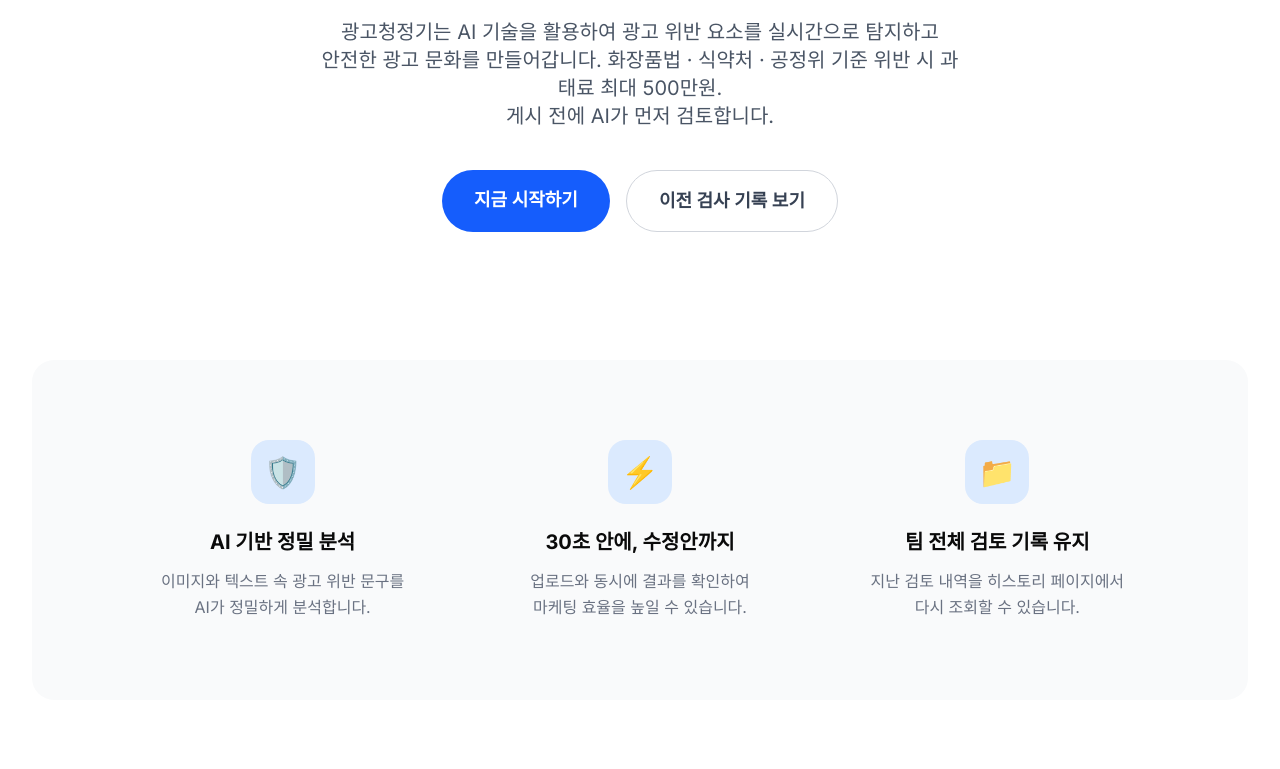
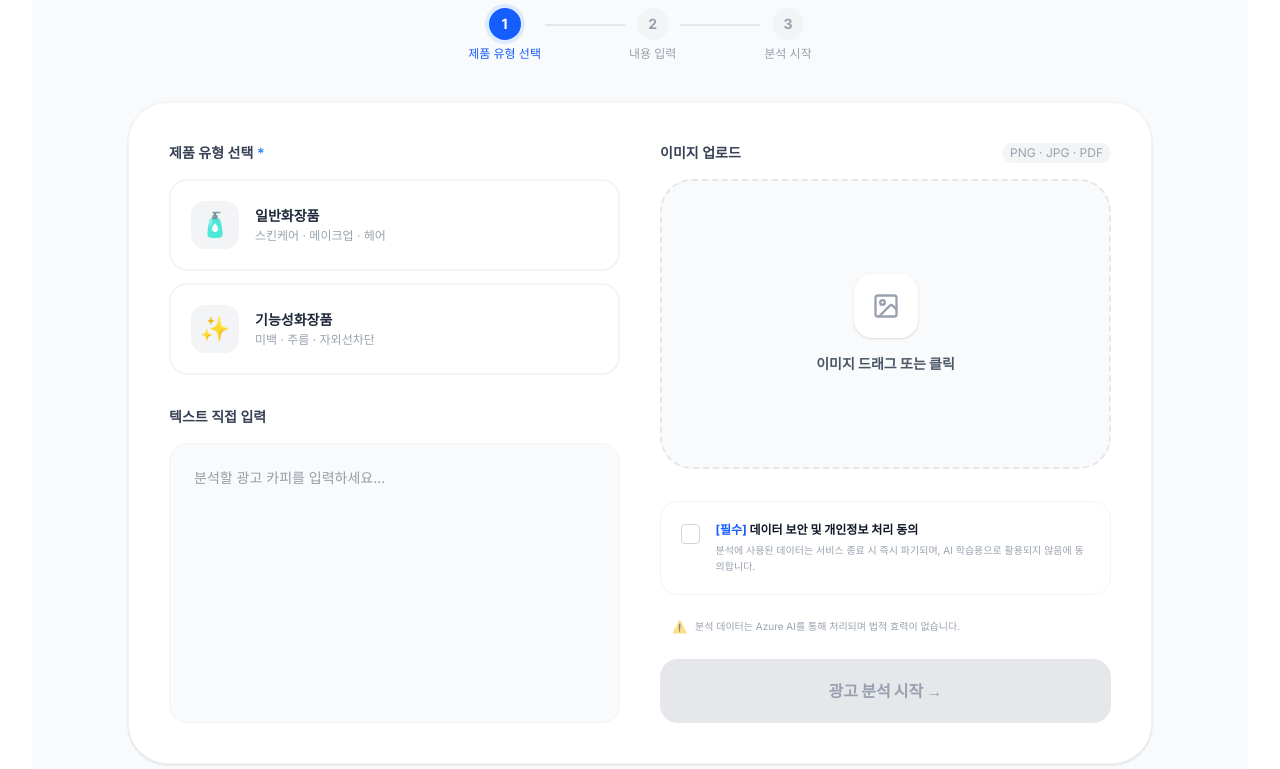
Before and after one commit to sihyunn0102-sys/TEAM1, a Next.js app in the folder frontend/: page / in a window 1280 px wide. Shown: the part 291-1060 px from the top of the page. Built offline with nearby package versions, Linux system fonts and the light colour scheme.

Commit message:
Update page.tsx 수정 롤백

```diff
--- a/frontend/src/app/page.tsx
+++ b/frontend/src/app/page.tsx
@@ -1,86 +1,252 @@
-import Link from "next/link";
+"use client";
 
-export default function Home() {
+import { useRef, useState, useEffect } from "react";
+import { useRouter } from "next/navigation";
+import { Upload, FileText, Type, AlertCircle, X, CheckCircle2, ShieldCheck, ArrowRight, Image as ImageIcon } from "lucide-react";
+
+// 1. [반영] 의약외품 제거 및 기존 카테고리 ID 유지
+const categories = [
+  {
+    id: "general",
+    label: "일반화장품",
+    desc: "스킨케어 · 메이크업 · 헤어",
+    icon: "🧴",
+    productType: "general_cosmetic",
+  },
+  {
+    id: "functional",
+    label: "기능성화장품",
+    desc: "미백 · 주름 · 자외선차단",
+    icon: "✨",
+    productType: "functional_cosmetic",
+  },
+];
+
+function Stepper({ current }: { current: number }) {
+  const steps = ["제품 유형 선택", "내용 입력", "분석 시작"];
   return (
-    <div className="flex flex-col items-center">
-      {/* Hero Section */}
-      <section className="w-full py-20 md:py-32 flex flex-col items-center text-center">
-        <h1 className="text-4xl md:text-6xl font-extrabold tracking-tight text-gray-900 mb-6">
-          광고 심의, <br className="md:hidden" />
-          <span className="text-blue-600">더 깨끗하고 확실하게</span>
-        </h1>
-        <p className="text-lg md:text-xl text-gray-600 max-w-2xl mb-10 px-4">
-          광고청정기는 AI 기술을 활용하여 광고 위반 요소를 실시간으로 탐지하고
-          <br />
-          안전한 광고 문화를 만들어갑니다. 화장품법 · 식약처 · 공정위 기준 위반 시 과태료 최대 500만원.
-          <br />
-          게시 전에 AI가 먼저 검토합니다.
-        </p>
-        <div className="flex gap-4">
-          <Link
-            href="/upload"
-            className="rounded-full bg-blue-600 px-8 py-4 text-lg font-semibold text-white transition-all hover:bg-blue-700 hover:shadow-lg"
-          >
-            지금 시작하기
-          </Link>
-          <Link
-            href="/history"
-            className="rounded-full border border-gray-300 bg-white px-8 py-4 text-lg font-semibold text-gray-700 transition-all hover:bg-gray-50"
-          >
-            이전 검사 기록 보기
-          </Link>
-        </div>
-      </section>
-
-      {/* Service Features Section */}
-      <section className="w-full py-20 bg-gray-50 rounded-3xl px-8">
-        <div className="max-w-5xl mx-auto grid grid-cols-1 md:grid-cols-3 gap-12">
-          <div className="flex flex-col items-center text-center">
-            <div className="w-16 h-16 bg-blue-100 rounded-2xl flex items-center justify-center text-3xl mb-6">
-              🛡️
+    <div className="flex items-center justify-center gap-0 mb-10">
+      {steps.map((label, i) => {
+        const idx = i + 1;
+        const isDone = current > idx;
+        const isActive = current === idx;
+        return (
+          <div key={i} className="flex items-center">
+            <div className="flex flex-col items-center">
+              <div className={`w-8 h-8 rounded-full flex items-center justify-center text-sm font-bold transition-all duration-200 ${isDone ? "bg-blue-600 text-white" : isActive ? "bg-blue-600 text-white ring-4 ring-blue-100" : "bg-gray-100 text-gray-400"}`}>
+                {isDone ? "✓" : idx}
+              </div>
+              <span className={`mt-1.5 text-xs font-medium whitespace-nowrap ${isActive || isDone ? "text-blue-600" : "text-gray-400"}`}>{label}</span>
             </div>
-            <h3 className="text-xl font-bold mb-3">AI 기반 정밀 분석</h3>
-            <p className="text-gray-500 leading-relaxed">
-              이미지와 텍스트 속 광고 위반 문구를 <br /> AI가 정밀하게
-              분석합니다.
-            </p>
+            {i < steps.length - 1 && <div className={`w-20 h-0.5 mb-5 mx-1 transition-all duration-200 ${current > idx ? "bg-blue-600" : "bg-gray-200"}`} />}
           </div>
-          <div className="flex flex-col items-center text-center">
-            <div className="w-16 h-16 bg-blue-100 rounded-2xl flex items-center justify-center text-3xl mb-6">
-              ⚡
-            </div>
-            <h3 className="text-xl font-bold mb-3">30초 안에, 수정안까지</h3>
-            <p className="text-gray-500 leading-relaxed">
-              업로드와 동시에 결과를 확인하여 <br /> 마케팅 효율을 높일 수
-              있습니다.
-            </p>
-          </div>
-          <div className="flex flex-col items-center text-center">
-            <div className="w-16 h-16 bg-blue-100 rounded-2xl flex items-center justify-center text-3xl mb-6">
-              📁
-            </div>
-            <h3 className="text-xl font-bold mb-3">팀 전체 검토 기록 유지</h3>
-            <p className="text-gray-500 leading-relaxed">
-              지난 검토 내역을 히스토리 페이지에서 <br /> 다시 조회할 수
-              있습니다.
-            </p>
-          </div>
-        </div>
-      </section>
-
-      {/* Bottom CTA */}
-      <section className="w-full py-24 text-center">
-        <h2 className="text-3xl font-bold mb-8">준비되셨나요?</h2>
-        <p className="text-gray-600 mb-10">
-          지금 바로 광고 이미지를 업로드하고 위반 여부를 확인해 보세요.
-        </p>
-        <Link
-          href="/upload"
-          className="text-blue-600 font-bold text-xl hover:underline"
-        >
-          광고 분석하러 가기 &rarr;
-        </Link>
-      </section>
+        );
+      })}
     </div>
   );
 }
+
+export default function UploadPage() {
+  const router = useRouter();
+  const fileInputRef = useRef<HTMLInputElement | null>(null);
+  const textareaRef = useRef<HTMLTextAreaElement | null>(null);
+
+  const [selectedCategory, setSelectedCategory] = useState<string | null>(null);
+  const [text, setText] = useState("");
+  const [isDragging, setIsDragging] = useState(false);
+  const [file, setFile] = useState<File | null>(null);
+  const [previewUrl, setPreviewUrl] = useState<string | null>(null);
+  const [isAgreed, setIsAgreed] = useState(false);
+  const [loading, setLoading] = useState(false);
+  const [loadingStatus, setLoadingStatus] = useState("");
+
+  // 5-1. [반영] 텍스트 영역 동적 높이 조절
+  useEffect(() => {
+    if (textareaRef.current) {
+      textareaRef.current.style.height = "auto";
+      textareaRef.current.style.height = `${Math.max(280, textareaRef.current.scrollHeight)}px`;
+    }
+  }, [text]);
+
+  const handleFileSelect = (targetFile: File | null) => {
+    if (!targetFile) return;
+    const allowedTypes = ["image/png", "image/jpeg", "image/jpg", "application/pdf"];
+    if (!allowedTypes.includes(targetFile.type)) {
+      alert("이미지 또는 PDF 파일만 업로드 가능합니다.");
+      return;
+    }
+    setFile(targetFile);
+    if (targetFile.type.startsWith("image/")) {
+      const url = URL.createObjectURL(targetFile);
+      setPreviewUrl(url);
+    } else {
+      setPreviewUrl(null);
+    }
+  };
+
+  const handleAnalyze = async () => {
+    if (!selectedCategory) { alert("제품 유형을 선택하세요."); return; }
+    if (!text.trim() && !file) { alert("텍스트를 입력하거나 파일을 업로드하세요."); return; }
+    if (!isAgreed) { alert("데이터 처리에 동의해주세요."); return; }
+
+    setLoading(true);
+    try {
+      let finalContent = text.trim();
+
+      // 2. [반영] 텍스트와 파일 업로드 동시 처리 (OCR 추출 텍스트 병합)
+      if (file) {
+        setLoadingStatus("이미지에서 텍스트를 추출하고 있습니다...");
+        const formData = new FormData();
+        formData.append("file", file);
+        const ocrRes = await fetch("/api/ocr", { method: "POST", body: formData });
+        const ocrData = await ocrRes.json();
+
+        if (ocrData.text) {
+          finalContent = text.trim()
+            ? `${text.trim()}\n\n[이미지 추출 내용]\n${ocrData.text}`
+            : ocrData.text;
+        }
+      }
+
+      setLoadingStatus("표시광고법 위반 여부를 분석 중입니다...");
+      const category = categories.find((c) => c.id === selectedCategory);
+      const productType = category?.productType ?? "general_cosmetic";
+
+      const res = await fetch("/api/analyze", {
+        method: "POST",
+        headers: { "Content-Type": "application/json" },
+        body: JSON.stringify({ text: finalContent, product_type: productType }),
+      });
+
+      const data = await res.json();
+      localStorage.setItem("adguard_result", JSON.stringify(data));
+      router.push("/result");
+    } catch (error) {
+      alert("분석 중 오류가 발생했습니다. 다시 시도해주세요.");
+    } finally {
+      setLoading(false);
+      setLoadingStatus("");
+    }
+  };
+
+  const isReady = !!selectedCategory && (!!text.trim() || !!file) && isAgreed;
+  const currentStep = !selectedCategory ? 1 : !(text.trim() || file) ? 2 : 3;
+
+  return (
+    <div className="min-h-screen bg-gray-50 flex items-center justify-center px-6 py-12">
+      <div className="w-full max-w-5xl">
+        <div className="text-center mb-8">
+          <div className="inline-flex items-center gap-2 px-4 py-1.5 rounded-full bg-white border border-gray-200 text-xs text-gray-400 mb-5 shadow-sm">
+            <span className="w-1.5 h-1.5 rounded-full bg-green-400 animate-pulse" />
+            Azure AI 기반 광고 컴플라이언스 도구
+          </div>
+          <h1 className="text-4xl font-extrabold text-gray-900 mb-2 tracking-tight">광고청정기</h1>
+          <p className="text-gray-500 text-base">광고 문구와 이미지를 동시에 분석하여 위반 여부를 확인해 드립니다.</p>
+        </div>
+
+        <Stepper current={currentStep} />
+
+        <div className="bg-white rounded-[40px] shadow-sm border border-gray-100 p-10">
+          <div className="grid grid-cols-1 md:grid-cols-2 gap-10">
+            {/* 4. [반영] 카테고리 축소에 따른 텍스트 영역 확장 */}
+            <div className="space-y-8 flex flex-col">
+              <div>
+                <p className="text-sm font-semibold text-gray-700 mb-4">제품 유형 선택 <span className="text-blue-500">*</span></p>
+                <div className="grid grid-cols-1 gap-3">
+                  {categories.map((cat) => {
+                    const isSelected = selectedCategory === cat.id;
+                    return (
+                      <button key={cat.id} type="button" onClick={() => setSelectedCategory(cat.id)}
+                        className={`p-5 rounded-2xl border-2 text-left transition-all duration-150 flex items-center gap-4 group ${isSelected ? "border-blue-500 bg-blue-50" : "border-gray-100 hover:border-blue-200 hover:bg-blue-50/40"}`}>
+                        <div className={`w-12 h-12 rounded-xl flex items-center justify-center text-2xl transition-all duration-150 ${isSelected ? "bg-blue-100" : "bg-gray-100 group-hover:bg-blue-100"}`}>{cat.icon}</div>
+                        <div className="flex-1">
+                          <div className={`text-sm font-bold transition-colors ${isSelected ? "text-blue-700" : "text-gray-800"}`}>{cat.label}</div>
+                          <div className="text-xs text-gray-400 mt-0.5">{cat.desc}</div>
+                        </div>
+                        {isSelected && <div className="w-5 h-5 rounded-full bg-blue-500 flex items-center justify-center text-white text-xs font-bold">✓</div>}
+                      </button>
+                    );
+                  })}
+                </div>
+              </div>
+
+              <div className="flex-1 flex flex-col">
+                <p className="text-sm font-semibold text-gray-700 mb-4">텍스트 직접 입력</p>
+                <textarea ref={textareaRef} value={text} onChange={(e) => setText(e.target.value)} placeholder="분석할 광고 카피를 입력하세요..."
+                  className="w-full flex-1 p-6 rounded-2xl bg-gray-50 border border-gray-100 text-sm transition-all resize-none focus:outline-none focus:border-blue-400 focus:bg-white text-gray-700 overflow-hidden"
+                  style={{ minHeight: '280px' }}
+                />
+              </div>
+            </div>
+
+            {/* 우측 영역: 5-2(미리보기), 5-3(애니메이션) 반영 */}
+            <div className="flex flex-col gap-8">
+              <div className="flex-1 flex flex-col">
+                <div className="flex items-center justify-between mb-4">
+                  <p className="text-sm font-semibold text-gray-700">이미지 업로드</p>
+                  <span className="text-xs text-gray-400 bg-gray-100 px-2 py-0.5 rounded-full">PNG · JPG · PDF</span>
+                </div>
+
+                <div
+                  onDragOver={(e) => { e.preventDefault(); setIsDragging(true); }}
+                  onDragLeave={() => setIsDragging(false)}
+                  onDrop={(e) => { e.preventDefault(); setIsDragging(false); handleFileSelect(e.dataTransfer.files?.[0]); }}
+                  onClick={() => fileInputRef.current?.click()}
+                  className={`relative flex-1 rounded-[32px] border-2 border-dashed flex flex-col items-center justify-center transition-all duration-300 cursor-pointer overflow-hidden ${isDragging ? "border-blue-500 bg-blue-50 scale-[1.02]" : file ? "border-blue-200 bg-white" : "border-gray-200 bg-gray-50 hover:bg-gray-100"}`}
+                >
+                  <input ref={fileInputRef} type="file" className="hidden" accept=".png,.jpg,.jpeg,.pdf" onChange={(e) => handleFileSelect(e.target.files?.[0] || null)} />
+
+                  {previewUrl ? (
+                    <div className="absolute inset-0 w-full h-full p-4 group">
+                      <img src={previewUrl} alt="Preview" className="w-full h-full object-contain rounded-xl" />
+                      <div className="absolute inset-0 bg-black/40 opacity-0 group-hover:opacity-100 transition-opacity flex items-center justify-center rounded-xl">
+                        <button type="button" onClick={(e) => { e.stopPropagation(); setFile(null); setPreviewUrl(null); }} className="bg-white text-red-500 p-2.5 rounded-full shadow-lg font-bold text-xs font-bold">삭제</button>
+                      </div>
+                    </div>
+                  ) : file ? (
+                    <div className="text-center p-6">
+                      <FileText size={48} className="mx-auto text-blue-500 mb-2" />
+                      <p className="text-sm text-gray-700 font-semibold truncate max-w-[200px]">{file.name}</p>
+                      <button type="button" onClick={(e) => { e.stopPropagation(); setFile(null); }} className="text-xs text-red-500 mt-2 underline">파일 삭제</button>
+                    </div>
+                  ) : (
+                    <div className="text-center space-y-4 px-6">
+                      <div className={`w-16 h-16 rounded-2xl flex items-center justify-center text-3xl mx-auto transition-colors ${isDragging ? "bg-blue-600 text-white" : "bg-white shadow-sm text-gray-400"}`}>
+                        <ImageIcon size={28} />
+                      </div>
+                      <p className="text-sm text-gray-600 font-bold">이미지 드래그 또는 클릭</p>
+                    </div>
+                  )}
+                </div>
+              </div>
+
+              {/* 3. [반영] 필수 동의 체크박스 및 위치 조정 */}
+              <div className="space-y-6">
+                <div className={`p-5 rounded-2xl border transition-all flex items-start gap-4 cursor-pointer ${isAgreed ? "bg-blue-50 border-blue-200" : "bg-white border-gray-100"}`}
+                  onClick={() => setIsAgreed(!isAgreed)}>
+                  <div className={`mt-0.5 w-5 h-5 rounded border flex items-center justify-center transition-all ${isAgreed ? "bg-blue-600 border-blue-600" : "bg-white border-gray-300"}`}>
+                    {isAgreed && <span className="text-white text-[10px]">✓</span>}
+                  </div>
+                  <div className="text-left">
+                    <p className="text-xs font-bold text-gray-900 mb-1"><span className="text-blue-600">[필수]</span> 데이터 보안 및 개인정보 처리 동의</p>
+                    <p className="text-[10px] text-gray-400 leading-relaxed">분석에 사용된 데이터는 서비스 종료 시 즉시 파기되며, AI 학습용으로 활용되지 않음에 동의합니다.</p>
+                  </div>
+                </div>
+
+                <div className="flex items-start gap-2 px-3">
+                  <span className="text-xs opacity-60">⚠️</span>
+                  <p className="text-[10px] text-gray-400">분석 데이터는 Azure AI를 통해 처리되며 법적 효력이 없습니다.</p>
+                </div>
+
+                <button type="button" onClick={handleAnalyze} disabled={!isReady || loading}
+                  className={`w-full py-5 rounded-2xl text-base font-black transition-all duration-200 flex items-center justify-center gap-2 shadow-lg ${isReady && !loading ? "bg-blue-600 text-white hover:bg-blue-700 active:scale-[0.98]" : "bg-gray-200 text-gray-400 cursor-not-allowed shadow-none"}`}>
+                  {loading ? <><div className="w-5 h-5 border-2 border-white border-t-transparent rounded-full animate-spin" /> {loadingStatus}</> : "광고 분석 시작 →"}
+                </button>
+              </div>
+            </div>
+          </div>
+        </div>
+      </div>
+    </div>
+  );
+}
```
